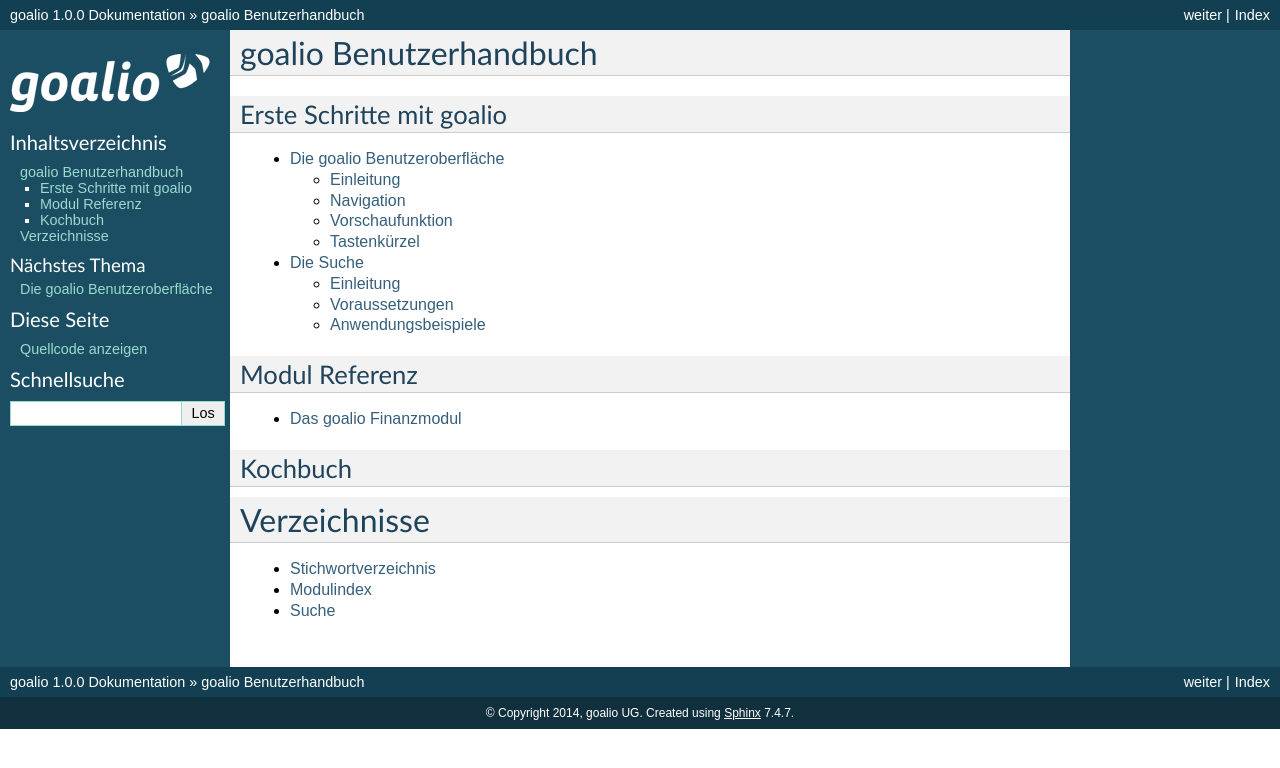
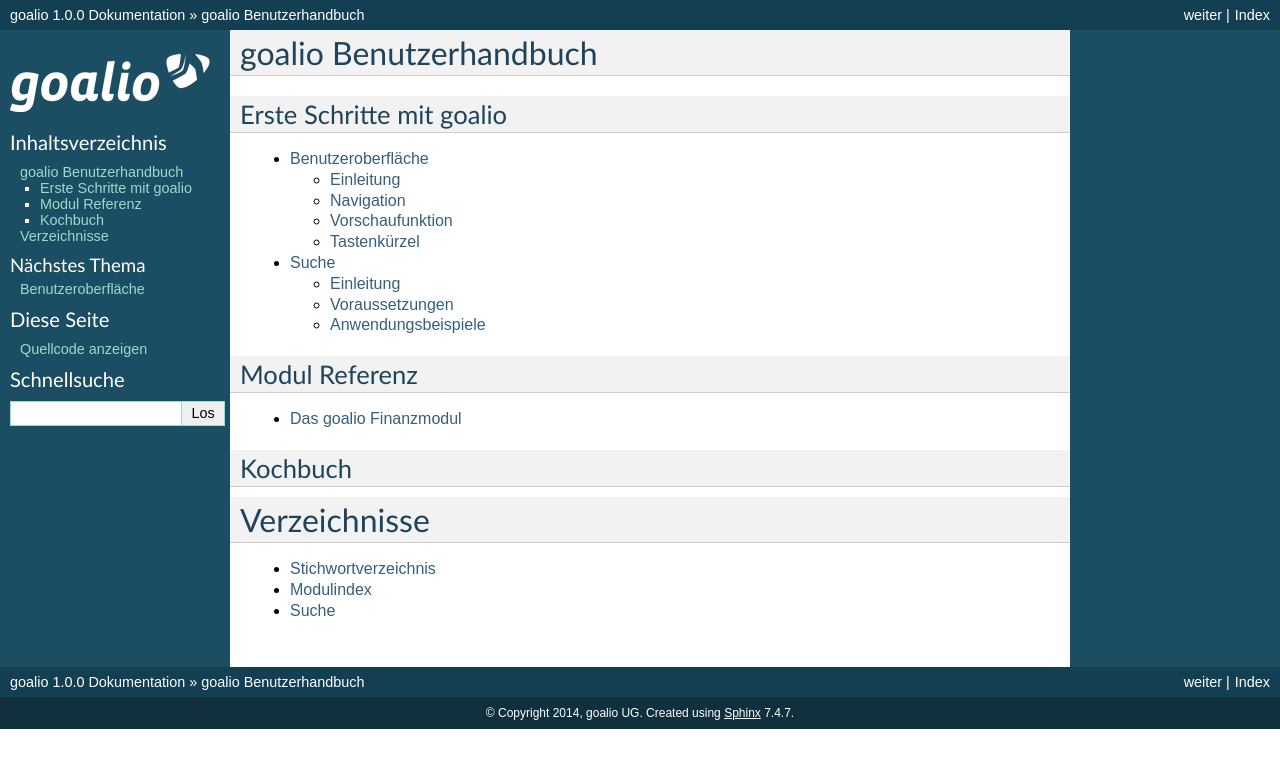
Before and after one commit to goalio/docs, a Sphinx documentation site: the page built from docs/index.rst, in a window 1280 px wide. Shown: the top 768 px of the page. Built offline with Sphinx 7.4.7, drawn with Linux system fonts in a browser that asks for light colours; formulas are drawn with MathJax 3.

```diff
--- a/docs/erste-schritte/gui.intro.rst
+++ b/docs/erste-schritte/benutzeroberflaeche.rst
@@ -1,7 +1,5 @@
-.. _goalio.gui.intro:
-
-Die goalio Benutzeroberfläche
-=============================
+Benutzeroberfläche
+==================
 
 Einleitung
 ----------
--- a/docs/erste-schritte/gui.suche.rst
+++ b/docs/erste-schritte/suche.rst
@@ -1,7 +1,5 @@
-.. _goalio.gui.suche:
-
-Die Suche
-=========
+Suche
+=====
 
 Einleitung
 ----------
```
Also changed, not shown: docs/index.rst (+5 -2 lines).
